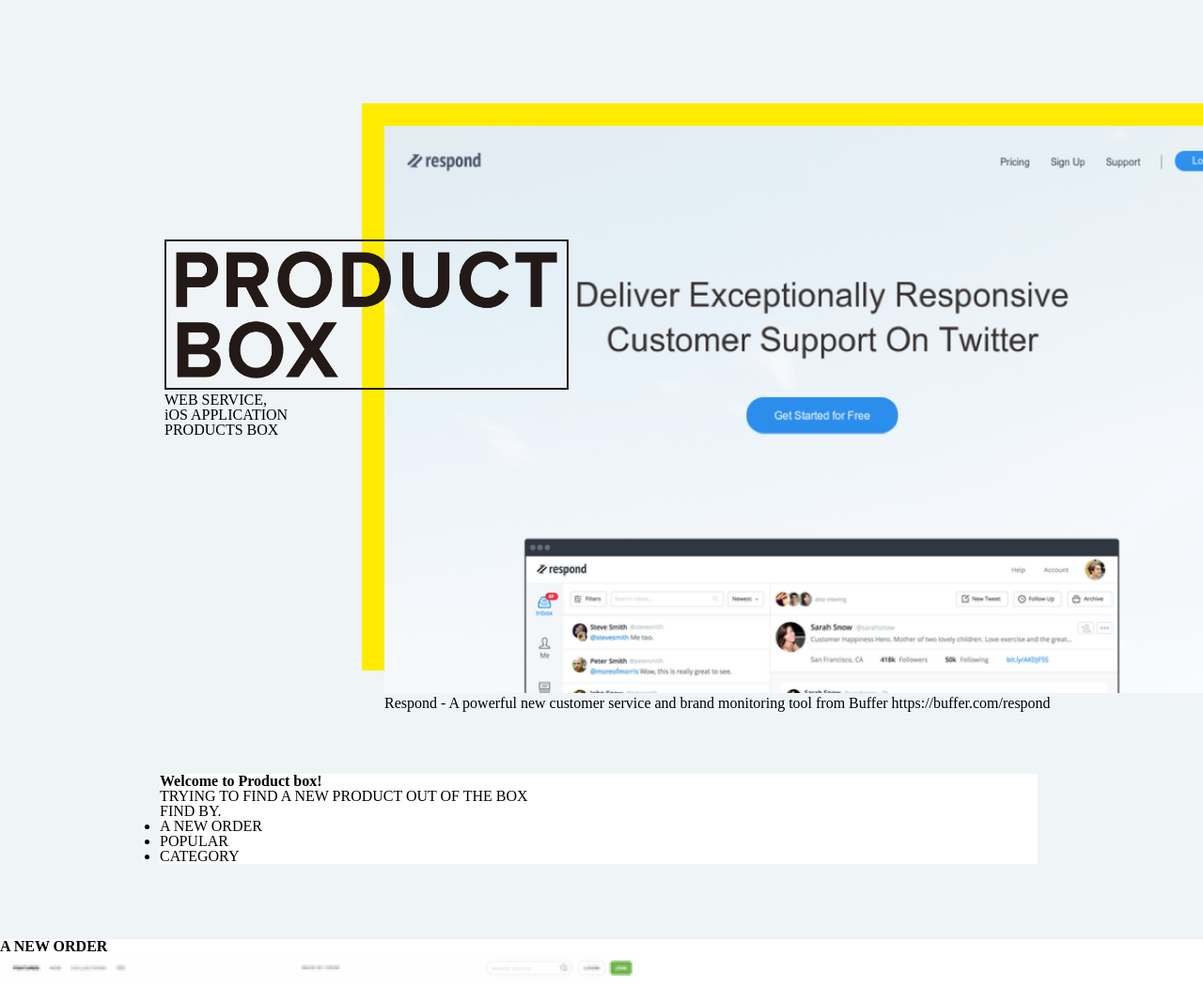
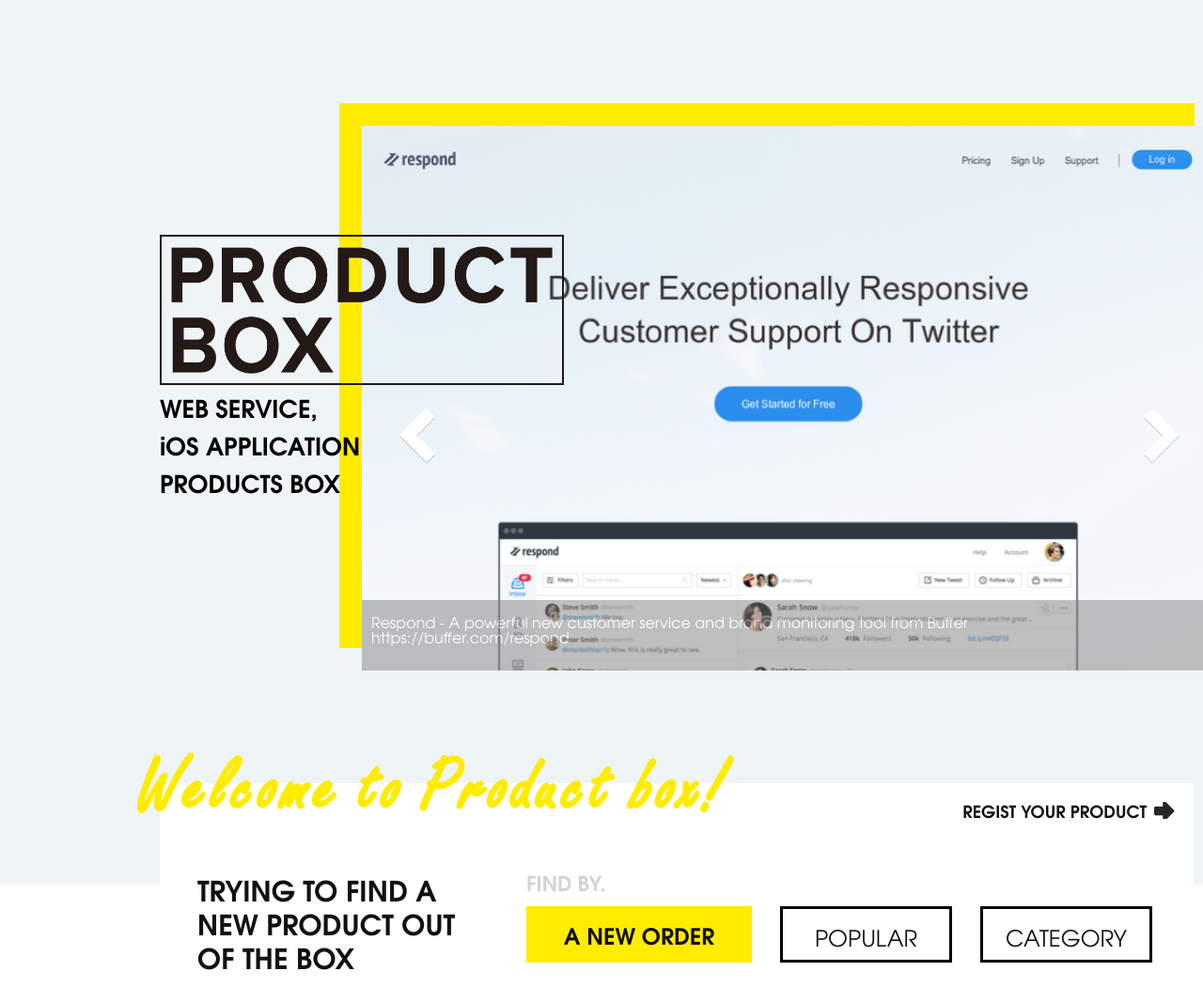
Before and after one commit to d-cabj/sass_training, a plain HTML site: page index.html in a window 1280 px wide. Shown: the top 1067 px of the page at 94% size. Drawn offline with Linux system fonts and the light colour scheme.

Commit message:
header created

```diff
--- a/index.html
+++ b/index.html
@@ -14,12 +14,17 @@
         </div>
         <div class="header__bg">
           <img class="header__bg__img" src="images/top.png">
+          <img class="header__bg__icn-left" src="images/icn_left.png">
+          <img class="header__bg__icn-right" src="images/icn_right.png">
           <div class="header_bg__text">
-            <p>Respond - A powerful new customer service and brand monitoring tool from Buffer https://buffer.com/respond</p>
+            <p>Respond - A powerful new customer service and brand monitoring tool from Buffer<br/>https://buffer.com/respond</p>
           </div>
         </div>
         <div class="header__nav">
-          <h2 class="header__nav__copy">Welcome to Product box!</h2>
+          <div class="header__nav__top">
+            <h2 class="header__nav__top__copy">Welcome to Product box!</h2>
+            <a href="" class="header__nav__top__link">REGIST YOUR PRODUCT</a>
+          </div>
           <div class="header__nav__text">
               <p>TRYING TO FIND A NEW PRODUCT OUT OF THE BOX</p>
           </div>
--- /dev/null
+++ b/stylesheets/config/_fonts.scss
@@ -0,0 +1,13 @@
+@font-face{
+  font-family:texgyreadventor-bold ;
+  src:url(fonts/texgyreadventor-bold.otf)
+
+}
+@font-face{
+  font-family:FreestyleScriptStd ;
+  src:url(fonts/FreestyleScriptStd.otf)
+}
+@font-face{
+  font-family:texgyreadventor-regular ;
+  src:url(fonts/texgyreadventor-regular.otf)
+}
--- a/stylesheets/modules/_contents.scss
+++ b/stylesheets/modules/_contents.scss
@@ -1,4 +1,5 @@
 .contents{
   background-color: white;
   width: 100%;
+  margin-top: 1000px;
 }
--- a/stylesheets/modules/_header.scss
+++ b/stylesheets/modules/_header.scss
@@ -1,18 +1,23 @@
 .header{
   background-color: #EFF4F6;
-  height: 1000px;
+   height: 942px;
   position:relative;
-  overflow: hidden;
+  // overflow: hidden;
 }
 
 .header__title{
   width: 430px;
-  padding: 5px;
   display: block;
   z-index: 5;
   position: absolute;
   top: 250px;
   left: 170px;
+}
+.header__title p{
+  font-family:texgyreadventor-bold;
+  color:#000000 100%;
+  font-size: 26px;
+  line-height: 40px;
 }
 
 
@@ -23,27 +28,139 @@
   padding: 10px;
   box-sizing: border-box;
 }
-
 .header__bg{
   display: inline-block;
   z-index: 1;
   position: absolute;
   top: 134px;
-  left: 409px;
+  left: 385px;
+  }
+
+.header__bg__icn-left{
+  height:60px;
+  width:auto;
+  position: absolute;
+  top: 300px;
+  left: 40px;
 }
 
+.header__bg__icn-right{
+  height:60px;
+  width:auto;
+  position: absolute;
+  top: 300px;
+  right: 40px;
+}
+
+.header__bg__text{
+}
+
+.header__bg p{
+  height: 75px;
+  width:900px;
+  background-color:gray;
+  opacity:0.5;
+  font-family:texgyreadventor-regular;
+  color:#FFFFFF ;
+  font-size: 16px;
+  padding-left:10px;
+  padding-top:15px;
+  position: absolute;
+  top: 505px;
+  left: 0px;
+  box-sizing:border-box;
+}
 .header__bg__img{
-  width: 934px;
-  height: 604px;
+  width: 910px;
+  height: 580px;
   box-shadow: -24px -24px 0px #FFEC00;
   z-index: 1;
 }
 
 .header__nav{
-  width: 934px;
+  width: 1100px;
+  height: 230px;
   display: block;
   background-color: white;
   position: absolute;
-  top: 824px;
+  top: 834px;
   left: 170px;
 }
+.header__nav__top{
+  width:100%;
+  height:94px;
+  box-sizing:border-box;
+}
+.header__nav__top__copy{
+  color:#FFEC00;
+  font-size: 80px;
+  font-family: FreestyleScriptStd;
+  margin-top: -26px;
+  margin-left: -26px;
+  float:left;
+  letter-spacing: 5px;
+}
+.header__nav__top__link{
+  color:#111111;
+  font-size: 18px;
+  font-family: texgyreadventor-bold;
+  float:right;
+  margin-top: 20px;
+  margin-right: 20px;
+  background: url('images/icn_arrowright.png')right no-repeat;
+  padding-right: 30px;
+  text-decoration: none;
+}
+
+.header__nav__text{
+  width:390px;
+  height:136px;
+  float:left;
+  box-sizing:border-box;
+  color:#111111;
+  font-size: 30px;
+  font-family: texgyreadventor-bold;
+  padding:0px 40px 40px 40px;
+  line-height: 36px;
+}
+
+.menu-wrapper{
+  width:710px;
+  height:136px;
+  float:left;
+  box-sizing:border-box;
+  }
+.menu-wrapper p{
+  color:#D3D3D3;
+  font-size:22px;
+  font-family: texgyreadventor-bold;
+  margin-bottom: 15px;
+}
+.menu{
+  list-style: none;
+
+}
+.menu__list--yellow{
+  color:#111111;
+  font-size: 24px;
+  font-family: texgyreadventor-bold;
+  height: 60px;
+  width: 240px;
+  background-color: #FFEC00;
+  float:left;
+  text-align: center;
+  line-height: 60px;
+}
+.menu__list{
+  color:#111111;
+  font-size: 24px;
+  font-family: texgyreadventor-regular;
+  height: 60px;
+  width: 183px;
+  float:left;
+  text-align: center;
+  line-height: 60px;
+  margin-left: 30px;
+  border: 3px solid #000000;
+  box-sizing:border-box;
+}
--- a/stylesheets/style.scss
+++ b/stylesheets/style.scss
@@ -6,3 +6,4 @@
 @import "modules/header";
 @import "modules/contents";
 @import "modules/footer";
+@import "config/fonts";
```
Also changed, not shown: style.css, 1 other file.
